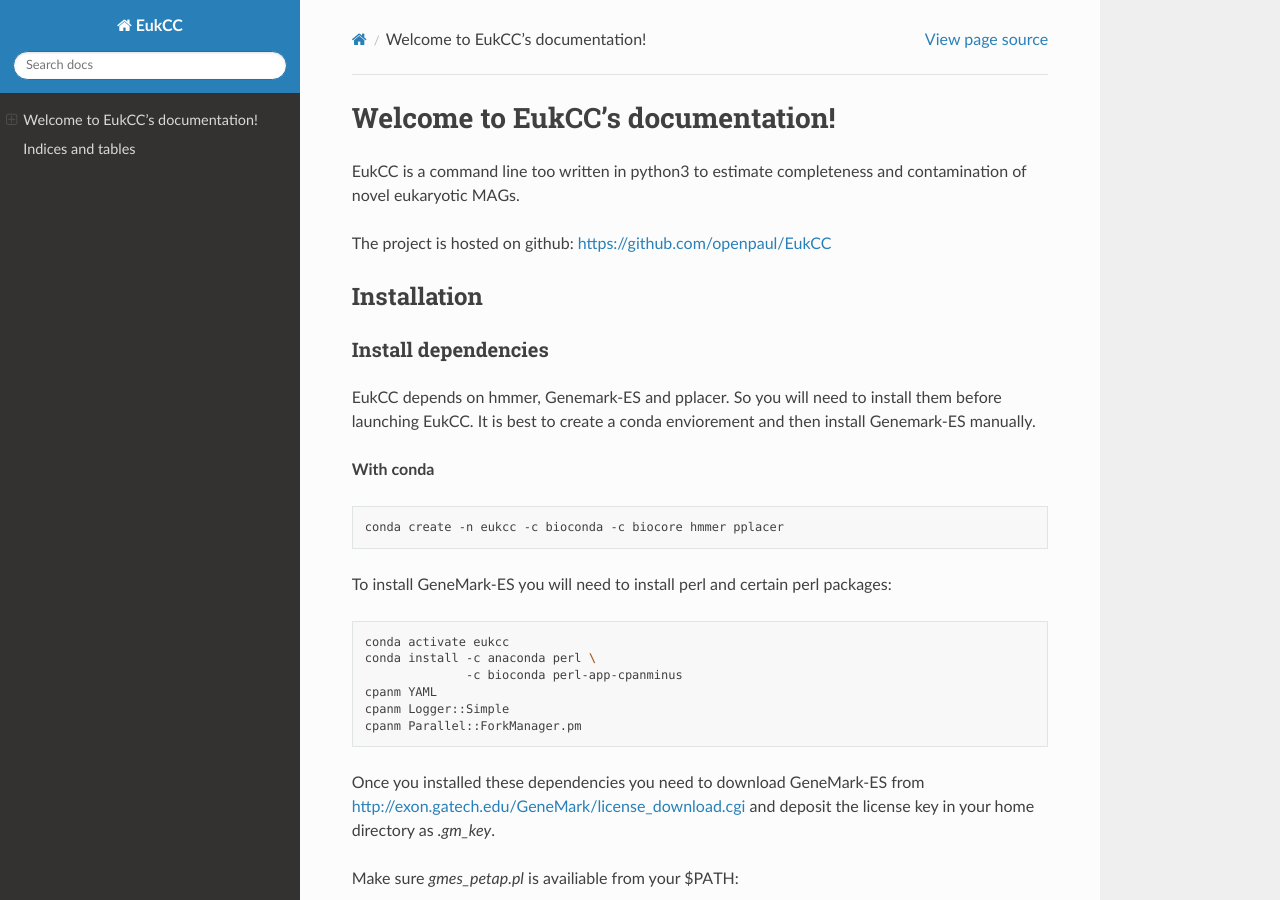
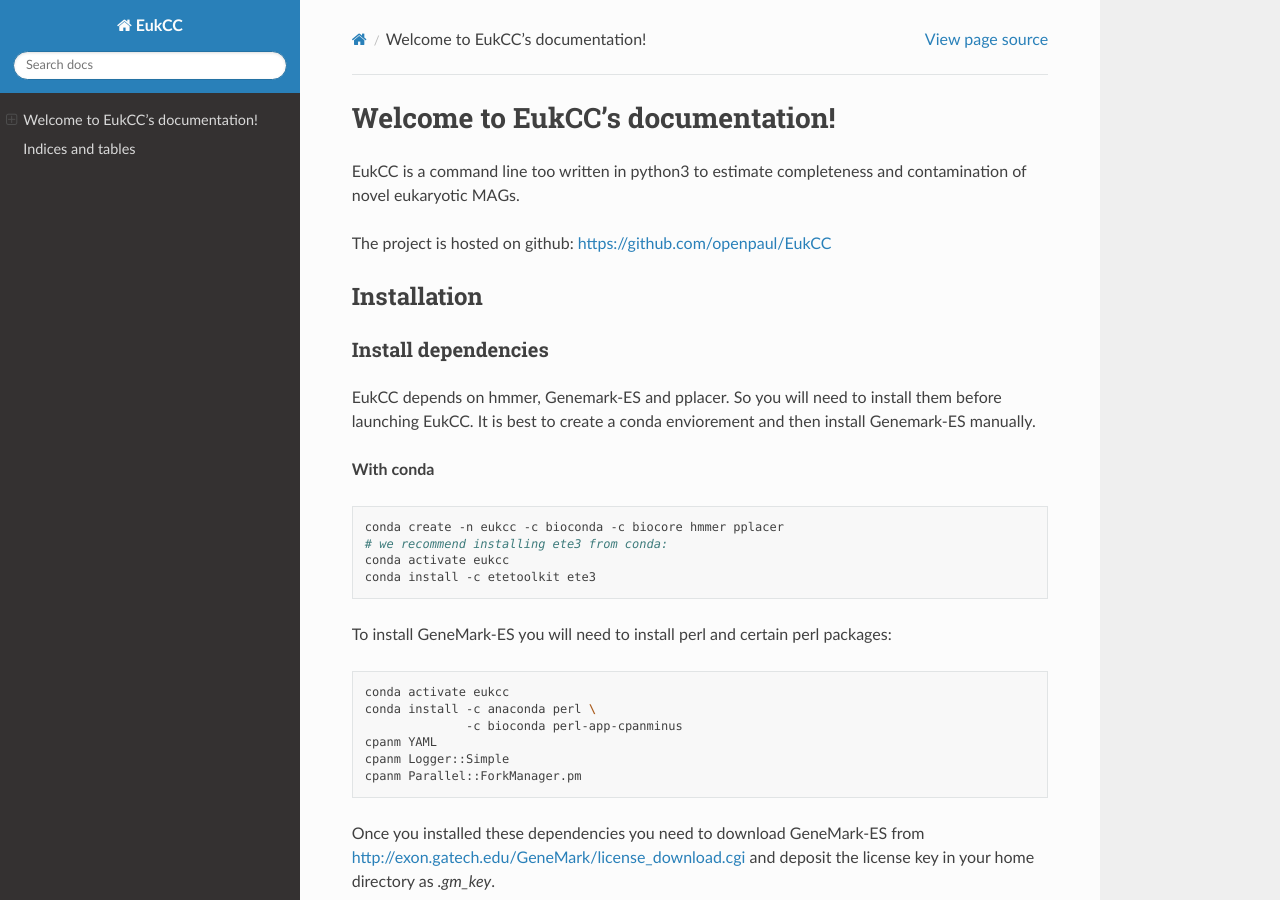
Before and after one commit to EBI-Metagenomics/EukCC, a Sphinx documentation site: the page built from docs/index.rst, in a window 1280 px wide and 900 px high. Built offline with Sphinx 7.4.7 and the Read the Docs theme 2.0.0, drawn with Linux system fonts in a browser that asks for light colours.

Commit message:
add install of ete3

```diff
--- a/docs/index.rst
+++ b/docs/index.rst
@@ -29,6 +29,9 @@
 .. code-block:: shell
 
    conda create -n eukcc -c bioconda -c biocore hmmer pplacer
+   # we recommend installing ete3 from conda:
+   conda activate eukcc
+   conda install -c etetoolkit ete3
 
 To install GeneMark-ES you will need to install perl and certain perl packages:
 
```
